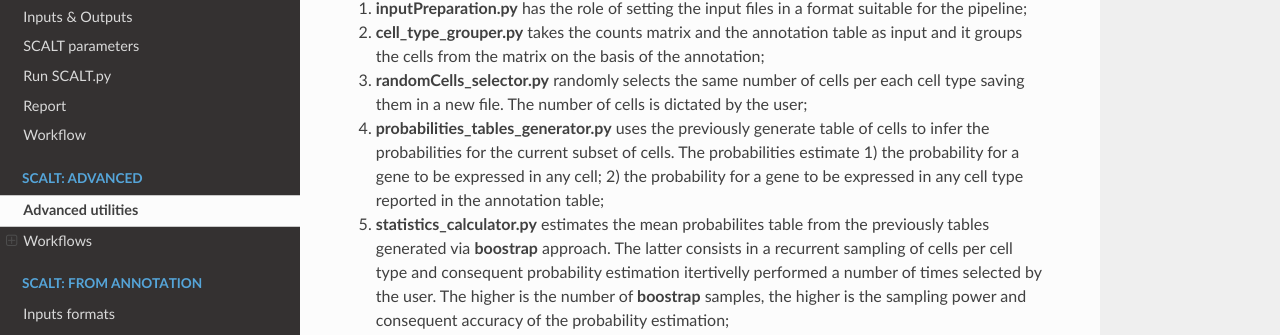
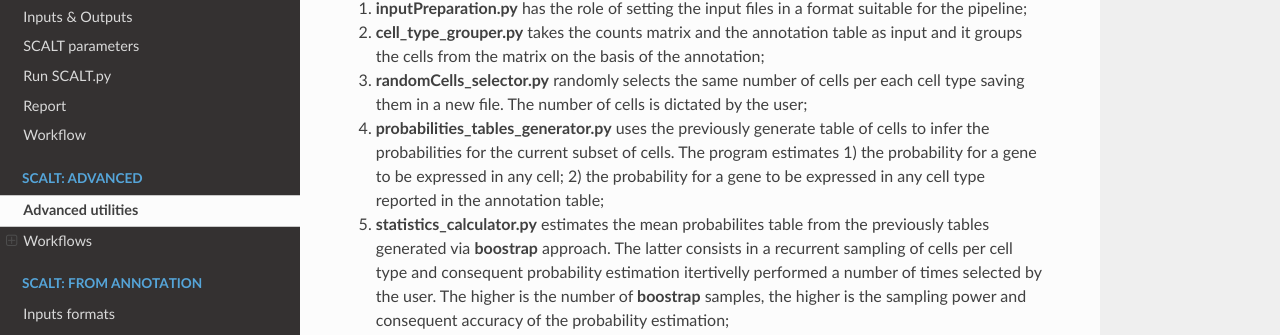
Before and after one commit to danitrave/CapitalCitiesGame, a Sphinx documentation site: the page built from docs/source/advanced.rst, in a window 1280 px wide and 900 px high, scrolled down 746 px. Shown: the part 139-474 px from the top of the window. Built offline with Sphinx 7.4.7 and the Read the Docs theme 2.0.0, drawn with Linux system fonts in a browser that asks for light colours.

Commit message:
Update advanced.rst

```diff
--- a/docs/source/advanced.rst
+++ b/docs/source/advanced.rst
@@ -22,7 +22,7 @@ The steps and the relative programs of SCALT are summarized in the following wor
 1. **inputPreparation.py** has the role of setting the input files in a format suitable for the pipeline;
 2. **cell_type_grouper.py** takes the counts matrix and the annotation table as input and it groups the cells from the matrix on the basis of the annotation;
 3. **randomCells_selector.py** randomly selects the same number of cells per each cell type saving them in a new file. The number of cells is dictated by the user;
-4. **probabilities_tables_generator.py** uses the previously generate table of cells to infer the probabilities for the current subset of cells. The probabilities estimate 1) the probability for a gene to be expressed in any cell; 2) the probability for a gene to be expressed in any cell type reported in the annotation table;
+4. **probabilities_tables_generator.py** uses the previously generate table of cells to infer the probabilities for the current subset of cells. The program estimates 1) the probability for a gene to be expressed in any cell; 2) the probability for a gene to be expressed in any cell type reported in the annotation table;
 5. **statistics_calculator.py** estimates the mean probabilites table from the previously tables generated via **boostrap** approach. The latter consists in a recurrent sampling of cells per cell type and consequent probability estimation itertivelly performed a number of times selected by the user. The higher is the number of **boostrap** samples, the higher is the sampling power and consequent accuracy of the probability estimation;
 6. **genesRanker_byRatio.R** uses the ratios of the previously calculated probabilities for each cell type and orders them in descending order ranking the genes from the most specific to the least specific for each cell type;
 7. **entropy_calculator.py**, **CTs_lists_generator.py** and **customLists_refinement.py** are involved respectivelly in: 1) removal of **housekeeping genes**; 2) generation of the cell type specific lists of genes; 3) refinement of the lists.
```
